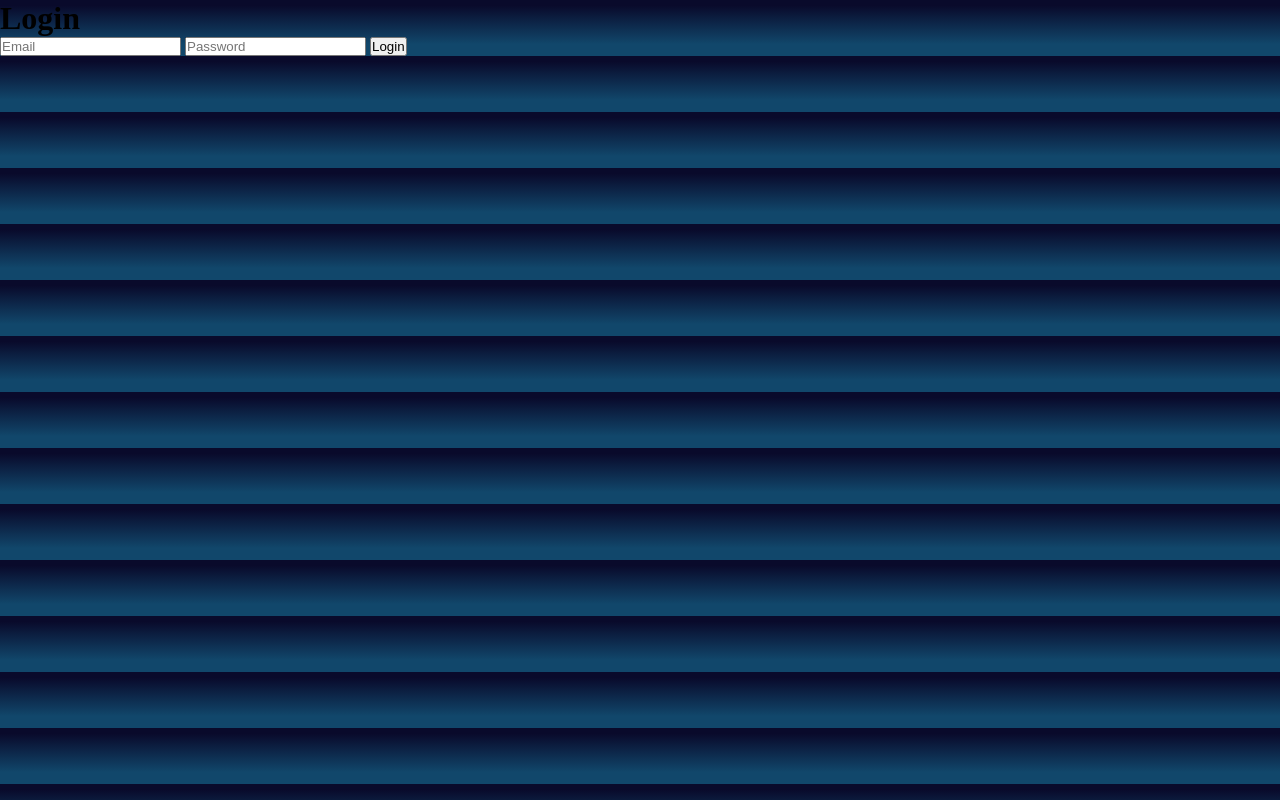
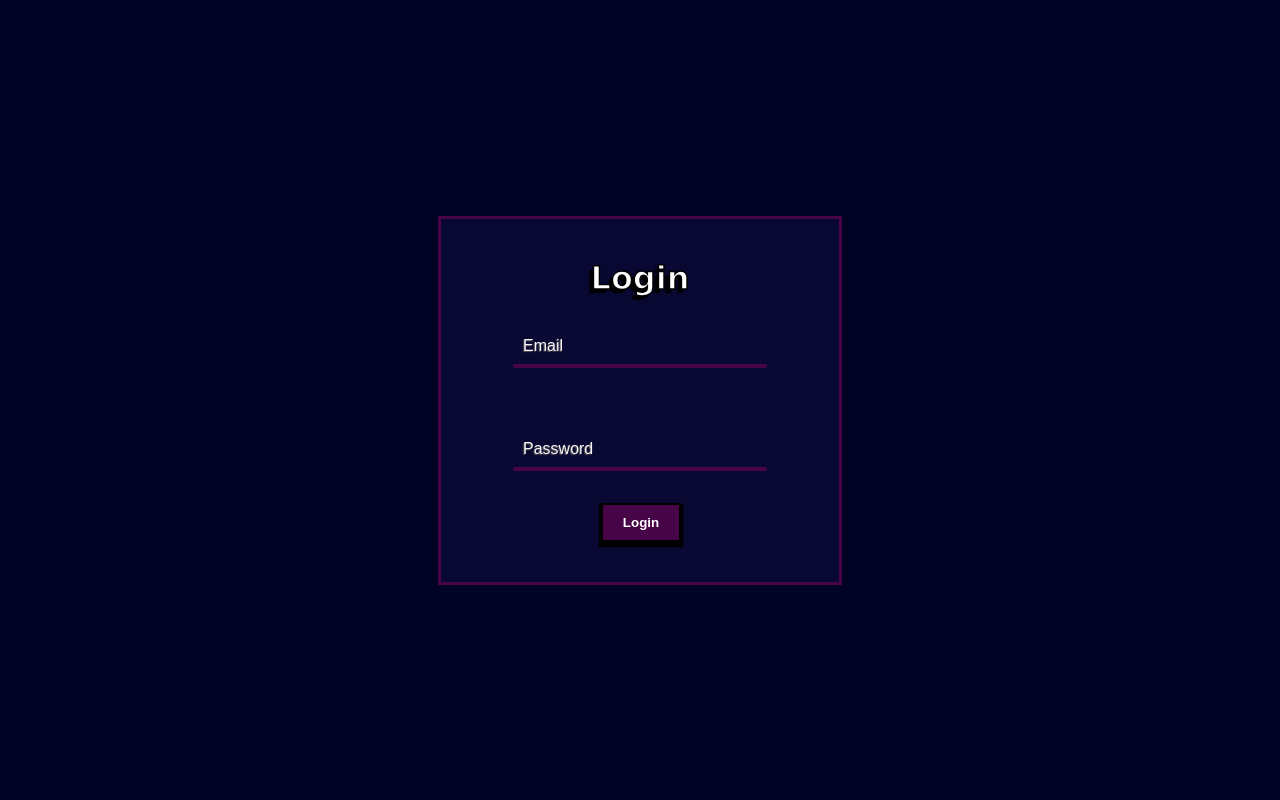
Before and after one commit to elziorocha/trabalhoNode, a Node server app: page /login in a window 1280 px wide. Run offline with Node 20, Linux system fonts and the light colour scheme; some libraries are stand-ins or nearby versions.

Commit message:
tela de login feita

```diff
--- a/public/style.css
+++ b/public/style.css
@@ -101,6 +101,72 @@
 .caixa_sobre p {
     font-size: 18px;
     text-shadow: -4px 4px 1px rgb(0, 0, 0);
+}
+
+/* login */
+.background_login {
+    background-color: rgb(2, 2, 36);
+    height: 100vh;
+    display: grid;
+    justify-content: center;
+    align-items: center;
+}
+
+.form_login {
+    padding: 40px;
+    background-color: rgb(8, 8, 51);
+    border: solid 3px rgb(71, 4, 71);
+}
+
+.form_login h1 {
+    text-align: center;
+    font-family:Verdana, Geneva, Tahoma, sans-serif;
+    color: white;
+    text-shadow: -4px 4px 1px black;
+    -webkit-text-stroke: 1.5px black;
+}
+
+.form_login form {
+    display: flex;
+    flex-direction: column;
+}
+
+.form_login input {
+    background-color: rgb(8, 8, 51);
+    color: whitesmoke;
+    text-shadow: -1px 1px 1px rgb(97, 89, 89);
+    padding: 5px 2px;
+    margin: 2em;
+    width: 250px;
+    height: 25px;
+    border: none;
+    font-size: 16px;
+    border-radius: 2px;
+    border-bottom: solid 4px rgb(71, 4, 71);
+}
+
+.form_login input:focus {
+    transition: 0.5s;
+    outline: none;
+    border-bottom: solid 4px rgb(224, 214, 214);
+}
+
+::placeholder {
+    color: whitesmoke;
+    padding-left: 0.5em;
+}
+
+.form_login button {
+    margin-left: 9em;
+    font-family: arial;
+    font-weight: bold;
+    color: white;
+    background-color: rgb(71, 4, 71);
+    border: 2px solid black;
+    box-shadow: 0 3px 1px 2px black;
+    width: 80px;
+    padding: 10px;
+    cursor: pointer;
 }
 
 /* Postagens */
--- a/views/login.ejs
+++ b/views/login.ejs
@@ -8,12 +8,16 @@
 </head>
 <body>
 
+    <div class="background_login">
+        <div class="form_login">
             <h1>Login</h1>
             <form action="/login" method="post">
                 <input type="text" name="email" placeholder="Email">
                 <input type="password" name="password" placeholder="Password">
                 <button type="submit">Login</button>
             </form>
+        </div>
+    </div>
 
 </body>
 </html>
```
Lines whose indentation alone changed are shown as unchanged.
